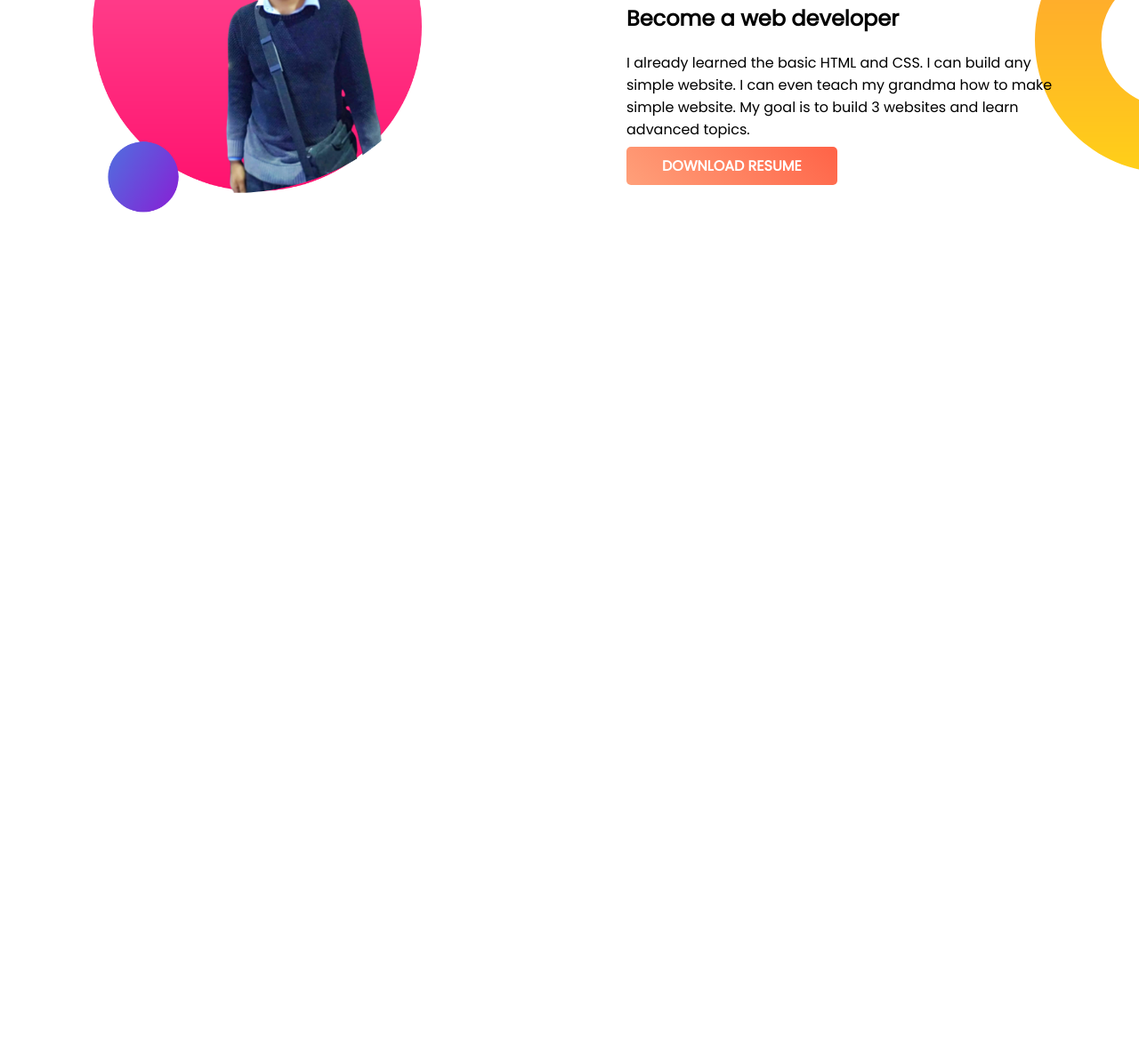
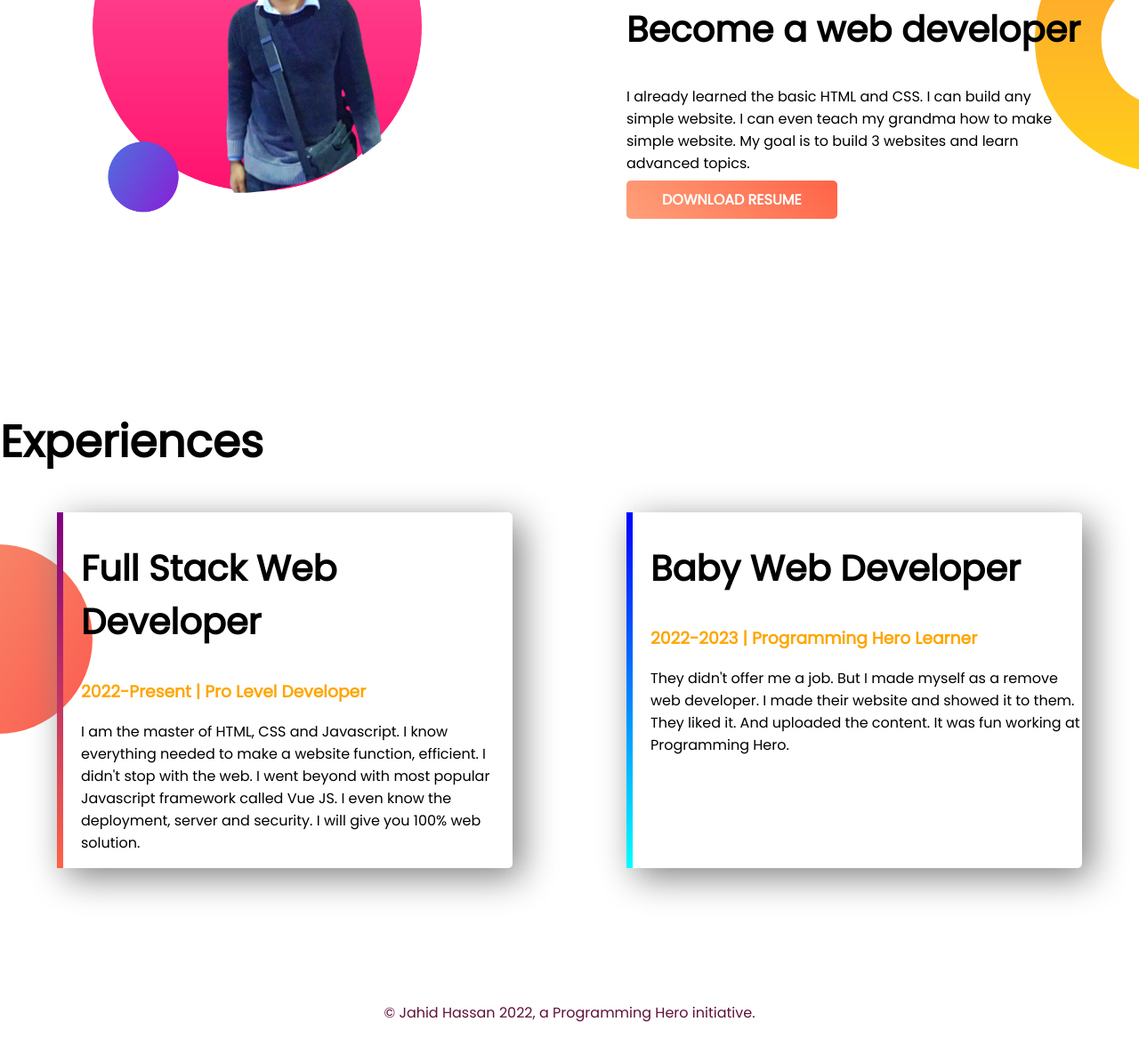
Before and after one commit to jahidfokir7/developer-portfolio, a plain HTML site: page index.html in a window 1280 px wide. Shown: the part 960-2127 px from the top of the page at 89% size. Before the commit the page ends 1420 px from the top, so only its background shows below. Drawn offline with Linux system fonts and the light colour scheme.

Commit message:
added third part

```diff
--- a/index.html
+++ b/index.html
@@ -13,7 +13,7 @@
 </head>
 
 <body>
-    <section class="top-banner">
+    <section class="top-banner hot">
         <div class="half-width">
             <h1>Welcome To</h1>
             <h1><span class="orange-color">Jahid Hassan</span> World</h1>
@@ -27,7 +27,7 @@
         </div>
         <div class="half-width"><img src="images/himi1.png" alt=""></div>
     </section>
-    <section class="dream-big">
+    <section class="dream-big hot">
         <div class="half-width">
             <img src="images/himi2.png" alt="">
         </div>
@@ -40,6 +40,31 @@
         </div>
 
     </section>
+    <section class="Experience-area">
+        <h1>Experiences</h1>
+        <div class="hot">
+            <div id="full-sta" class="Experience-item">
+                <h2>Full Stack Web Developer</h2>
+                <h3 class="orange-color">2022-Present | Pro Level Developer</h3>
+                <p>I am the master of HTML, CSS and Javascript. I know everything needed to make a website function,
+                    efficient. I didn't stop with the web. I went beyond with most popular Javascript framework called
+                    Vue
+                    JS. I even know the deployment, server and security. I will give you 100% web solution.</p>
+            </div>
+            <div id="web-item" class="Experience-item">
+                <h2>Baby Web Developer</h2>
+                <h3 class="orange-color">2022-2023 | Programming Hero Learner</h3>
+                <p>They didn't offer me a job. But I made myself as a remove web developer. I made their website and
+                    showed
+                    it to them. They liked it. And uploaded the content. It was fun working at Programming Hero.</p>
+            </div>
+        </div>
+
+    </section>
+
+    <footer>
+        <p>© Jahid Hassan 2022, a Programming Hero initiative.</p>
+    </footer>
 </body>
 
 </html>
--- a/style.css
+++ b/style.css
@@ -5,10 +5,13 @@ body{
 h1{
     font-size: 50px;
 }
+h2{
+    font-size: 40px;
+}
 .orange-color{
     color: orange;
 }
-section{
+.hot{
     display: flex;
     margin-bottom: 150px;
 }
@@ -36,3 +39,30 @@ section{
     background-repeat: no-repeat;
     background-position: right;
 }
+.Experience-area{
+    background-image: url(images/exp-bg.png);
+    background-repeat: no-repeat;
+    background-position: left;
+}
+.Experience-item{
+    width: 40%;
+    margin-left: 5%;
+    margin-right: 5%;
+    padding-left: 20px;
+    box-shadow: 10px 10px 40px grey;
+    border-radius: 5px;
+}
+#web-item{
+    border-left: 7px solid;
+    border-image: linear-gradient(blue,cyan);
+    border-image-slice: 1;
+}
+#full-sta{
+    border-left: 7px solid;
+    border-image: linear-gradient(purple,tomato);
+    border-image-slice: 1;
+}
+footer{
+    text-align: center;
+    color: rgb(95, 17, 56);
+}
```
Also changed, not shown: showOff/fokir3.jpg (deleted), showOff/fokir4.jpg (deleted).
